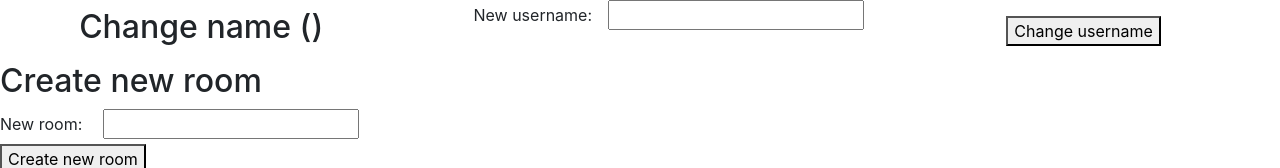
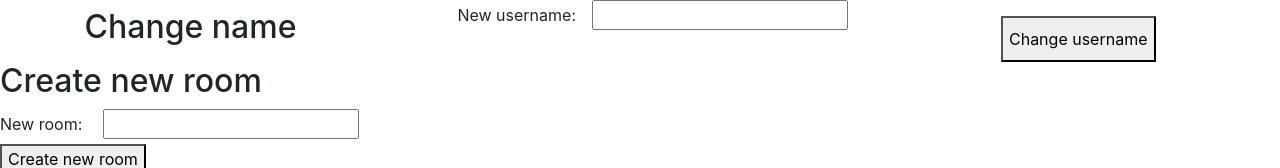
Before and after one commit to Faudelhadroug/my_irc, a React (Create React App) app in the folder app/: page /chat in a window 1280 px wide. Shown: the top 168 px of the page. Built offline with nearby package versions, Linux system fonts and the light colour scheme; no server answers.

Commit message:
avancé sur la gestion des channels

```diff
--- a/app/src/components/ChangeUsername/ChangeUsername.js
+++ b/app/src/components/ChangeUsername/ChangeUsername.js
@@ -1,21 +1,31 @@
 import React, { useState } from 'react';
-import { Link } from 'react-router-dom';
+import io from 'socket.io-client';
 
 import './ChangeUsername.css';
 
+let socket
 
-const ChangeUsername = ({ name, room }) => {
+const ChangeUsername = ({ name, room, server }) => {
 
+    socket = io(server, {transports:['websocket']});
     const [newName, setNewName] = useState('');
+    const renameUser = () => {
+        socket.emit('renameUser', { room, name, newName } , (error) => {
+            if(error) {
+                alert(error);
+            }
+        });
+    }
+
+    // to={`/chat?name=${newName}&room=${room}`}
 
     return (
         <div>
             <div className='d-flex justify-content-around'>
-                <h2 className='p-2 bd-highlight'>Change name ({name})</h2>
+                <h2 className='p-2 bd-highlight'>Change name </h2>
                 <div className=''><label className='mr-3' htmlFor="newName">New username:</label><input name="newName" type='text' onChange={(e) => setNewName(e.target.value)} /></div>
-                <Link onClick={e => (!newName) ? e.preventDefault() : null} to={`/chat?name=${newName}&room=${room}`}>
-                   <div className='d-flex justify-content-center mt-3 mr-5'> <button type='submit'>Change username</button></div>
-                </Link>
+                <div className='d-flex justify-content-center mt-3 mr-5'> <button onClick={e => (!newName) ? e.preventDefault() : renameUser() }>Change username</button></div>
+
             </div>
         </div>
     );
--- a/app/src/components/Chat/Chat.js
+++ b/app/src/components/Chat/Chat.js
@@ -22,7 +22,7 @@ const Chat = ({ location }) => {
     const [messages, setMessages] = useState([]);
     const server = 'localhost:5000';
     const chatMessages = document.querySelector('.chat-messages');
-    const renamedRoom = false;
+
     useEffect(() => {
 
         const {name, room} = queryString.parse(location.search)
@@ -84,7 +84,16 @@ const Chat = ({ location }) => {
         socket.on("roomData", ({ users }) => {
             setUsers(users);
         });
-    }, [users]);
+        socket.on("newName", ( {oldName, newName} ) => {
+            if (name.trim().toLowerCase() === oldName )
+            {
+                setName(newName);
+            }
+            // console.log(messages);
+            // messages.forEach((el, index) => el.user === oldName ? messages.splice(index, 1) : null );
+            // socket.emit('sendRenameMsgAll', oldName, newName);
+        });
+    }, [users, name, messages]);
 
     const sendMessage = (e) => {
         e.preventDefault();
@@ -93,12 +102,11 @@ const Chat = ({ location }) => {
             socket.emit('sendMessage', message, () => setMessage(''));
         }
     }
-
     return (
        <div>
            <div>
-                <ChangeUsername name={name} room={room} />
-                <CreateChannel server={server} rooms={room}/>
+                <ChangeUsername name={name} room={room} server={server} />
+                <CreateChannel server={server} rooms={room} />
                 <InfoBar room={room} rooms={rooms} users={users} name={name} server={server} />
                 <Messages messages={messages} name={name} />
                 <Input message={message} setMessage={setMessage} sendMessage={sendMessage} />
--- a/app/src/components/InfoBar/InfoBar.js
+++ b/app/src/components/InfoBar/InfoBar.js
@@ -37,7 +37,9 @@ const InfoBar = ({ room, rooms, users, name, server }) => {
                     }
                 });
                 setNewNameRoom('');
+                /* eslint-disable */
                 var inputRenameRoom = document.getElementById('renameRoomInput').value='';
+                /* eslint-enable */
             }
 
         }
@@ -47,6 +49,7 @@ const InfoBar = ({ room, rooms, users, name, server }) => {
 
 
     }, [newNameRoom])
+
     var admin = false;
     for (let i = 0; i < users.length; i++) {
 
--- a/users.js
+++ b/users.js
@@ -3,7 +3,7 @@ const users = [];
 const addUser = ({ id, name, room}) => {
     name = name.trim().toLowerCase();
     room = room.trim().toLowerCase();
-    console.log(users);
+    //console.log(users);
     const existingUser = users.find((user) => user.name === name);
     if(existingUser) {
         return { error: 'Username is taken'};
```
Also changed, not shown: server.js (+33 -2 lines).
